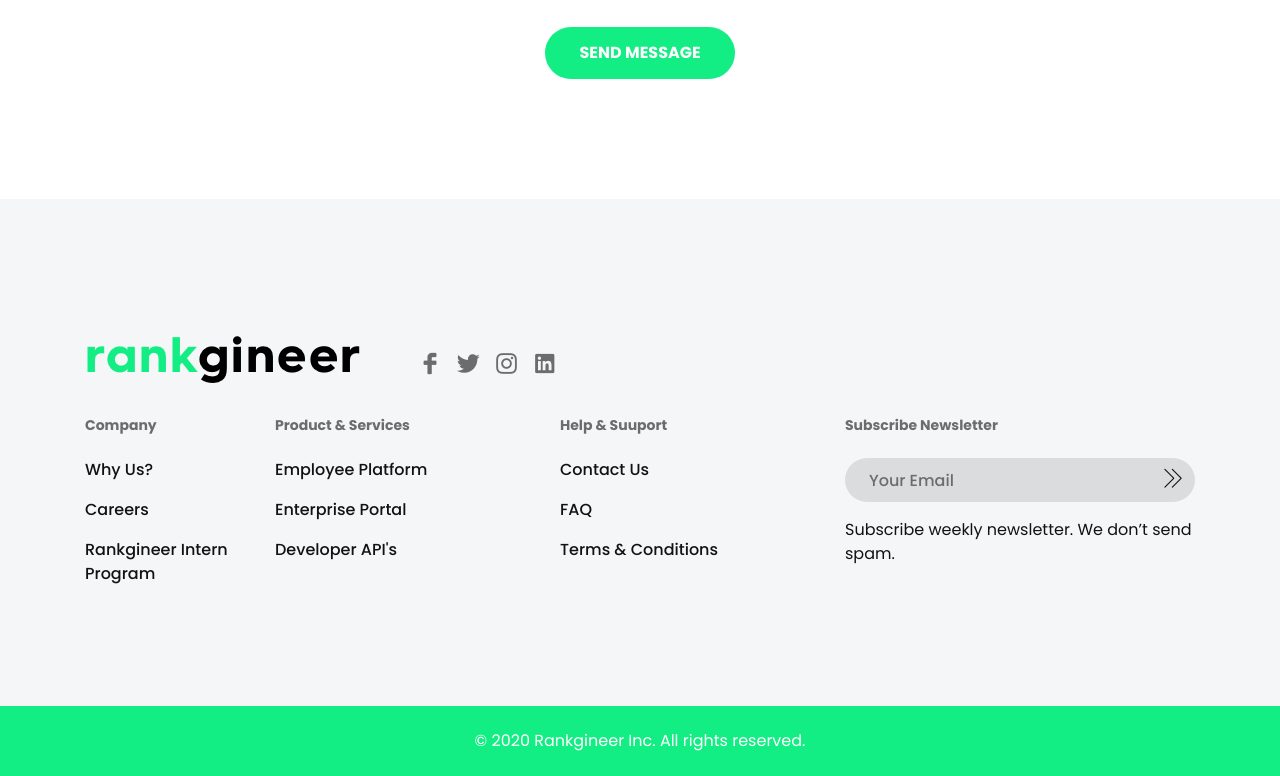
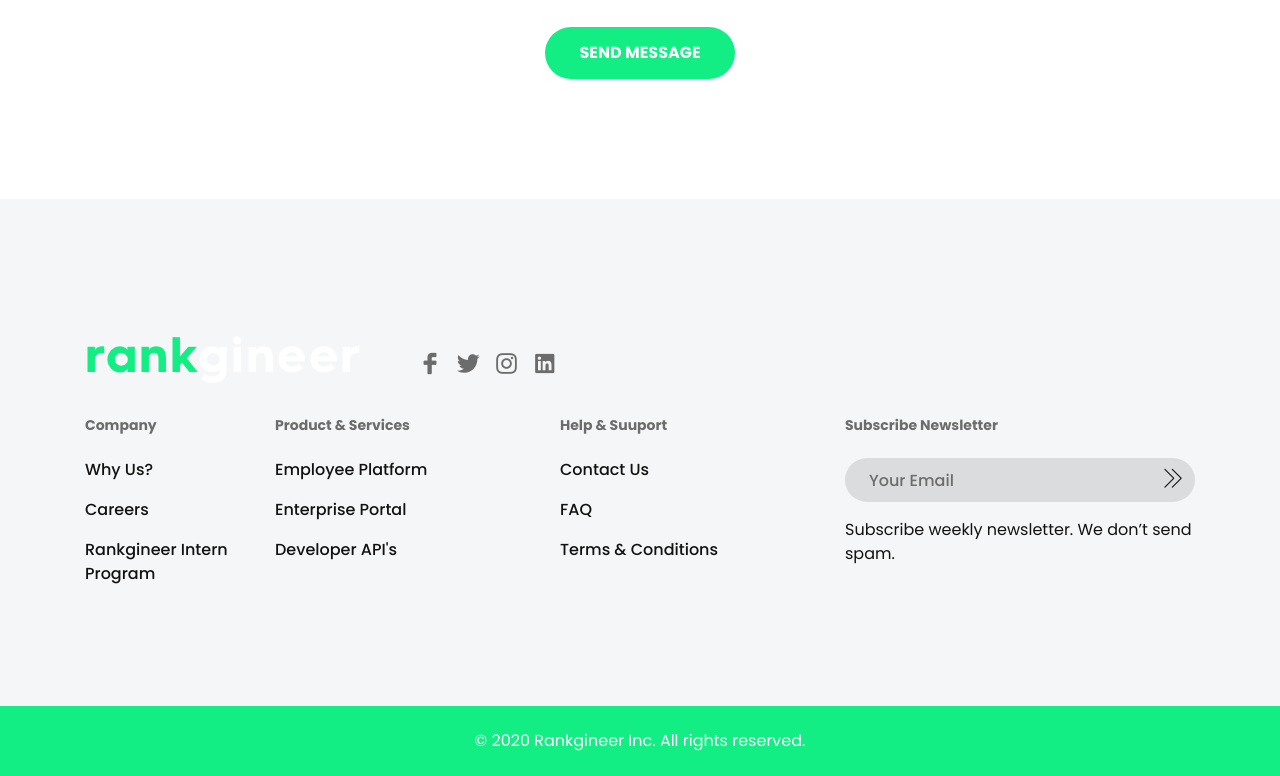
Before and after one commit to AdnanAhmed-repo/rankgineerh, a plain HTML site: page index.html in a window 1280 px wide. Shown: the part 3763-4539 px from the top of the page. Drawn offline with Linux system fonts and the light colour scheme; files whose address does not match are found by name.

Commit message:
Update index.html

```diff
--- a/index.html
+++ b/index.html
@@ -376,7 +376,7 @@
                     <div class="col-lg-12">
                         <div class="footer-logo-support d-md-flex align-items-end justify-content-between">
                             <div class="footer-logo d-flex align-items-end">
-                                <a class="mt-30" href="index.html"><img src="rankgin2.png" alt="Logo"></a>
+                                <a class="mt-30" href="index.html"><img src="rankgin.png" alt="Logo"></a>
 
                                 <ul class="social mt-30">
                                     <li><a href="#"><i class="lni-facebook-filled"></i></a></li>
```
